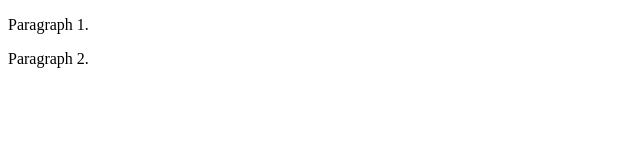
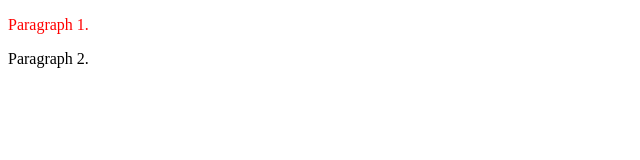
Before and after one commit to trueanomaly/selftaughtweb, a plain HTML site: page index.html in a window 1280 px wide. Shown: the whole page, without its empty margins (0-640 px from the left). Drawn offline with Linux system fonts and the light colour scheme.

Commit message:
Update index.html

```diff
--- a/index.html
+++ b/index.html
@@ -1,7 +1,7 @@
 <!DOCTYPE html>
 <html>
 <head>
-<link href=”style.css” rel=”stylesheet” />
+<link href="style.css" rel="stylesheet" />
 </head>
 <body>
 <p id="para1">Paragraph 1.</p>
```
